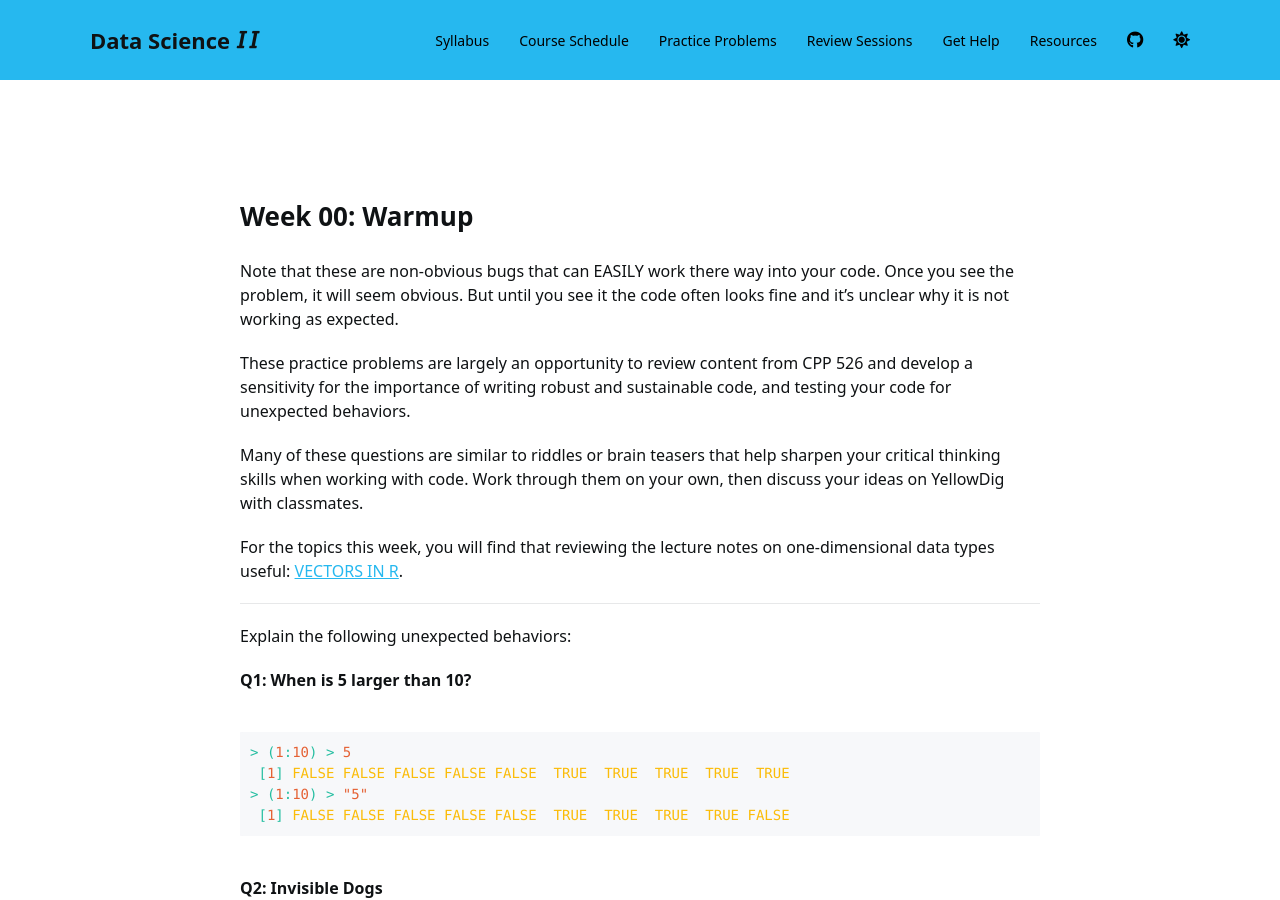
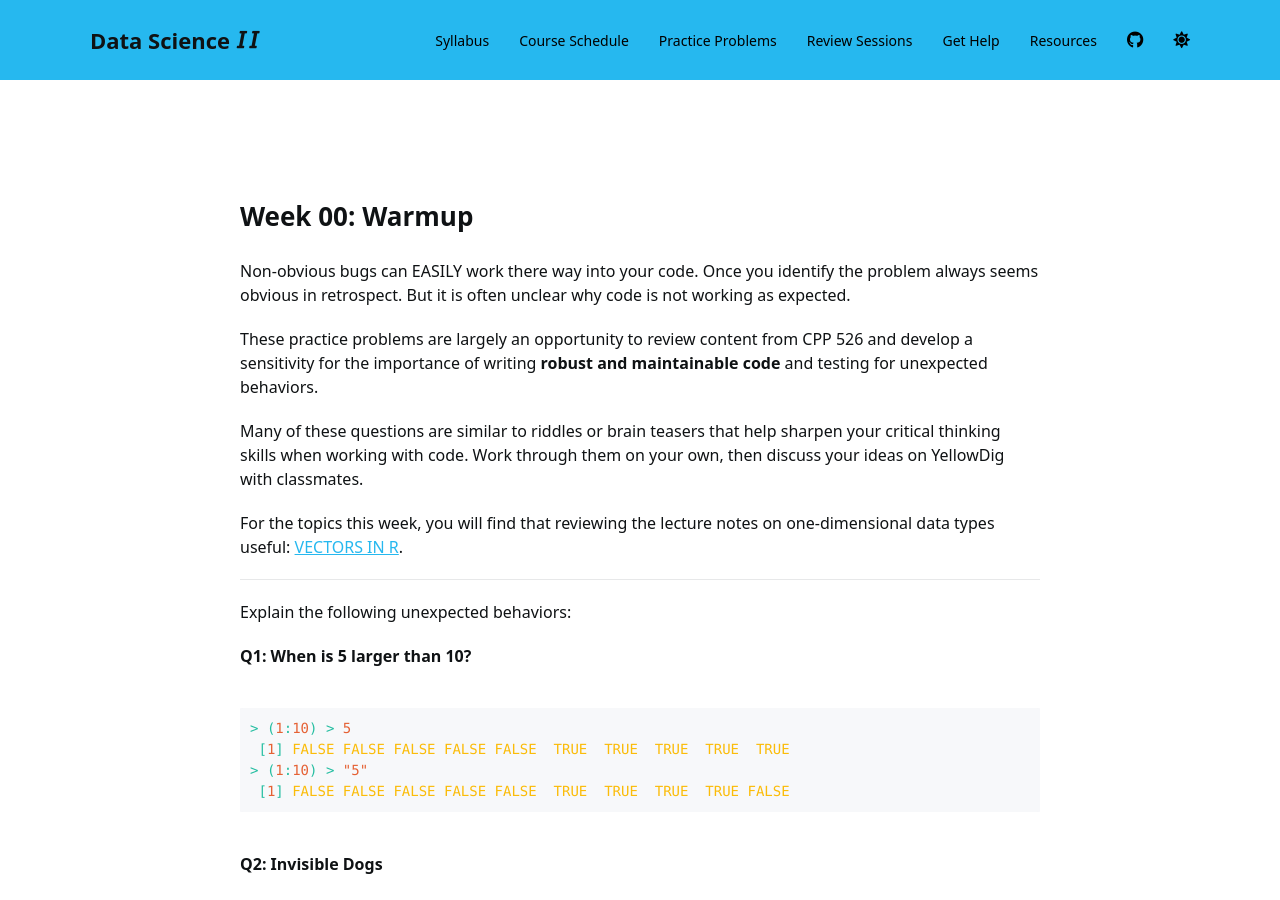
Before and after one commit to Watts-College/cpp-527-fall-2021, a Jekyll site: the page built from practice/week-00.md, in a window 1280 px wide and 900 px high, scrolled down 429 px. Built offline with Jekyll 4.4.1, drawn with Linux system fonts in a browser that asks for light colours; nearby versions of some CDN libraries; a script bundle is joined from its source files by our own code; library files that are not in the unit come from our copies; a style sheet for code colours, icons or effects is not loaded.

Commit message:
Update week-00.md

```diff
--- a/practice/week-00.md
+++ b/practice/week-00.md
@@ -14,9 +14,9 @@ image-width: 150px
 ## Week 00: Warmup
 
 
-Note that these are non-obvious bugs that can EASILY work there way into your code. Once you see the problem, it will seem obvious. But until you see it the code often looks fine and it's unclear why it is not working as expected.
+Non-obvious bugs can EASILY work there way into your code. Once you identify the problem always seems obvious in retrospect. But it is often unclear why code is not working as expected.
 
-These practice problems are largely an opportunity to review content from CPP 526 and develop a sensitivity for the importance of writing robust and sustainable code, and testing your code for unexpected behaviors.
+These practice problems are largely an opportunity to review content from CPP 526 and develop a sensitivity for the importance of writing **robust and maintainable code** and testing for unexpected behaviors.
 
 Many of these questions are similar to riddles or brain teasers that help sharpen your critical thinking skills when working with code. Work through them on your own, then discuss your ideas on YellowDig with classmates.
 
```
